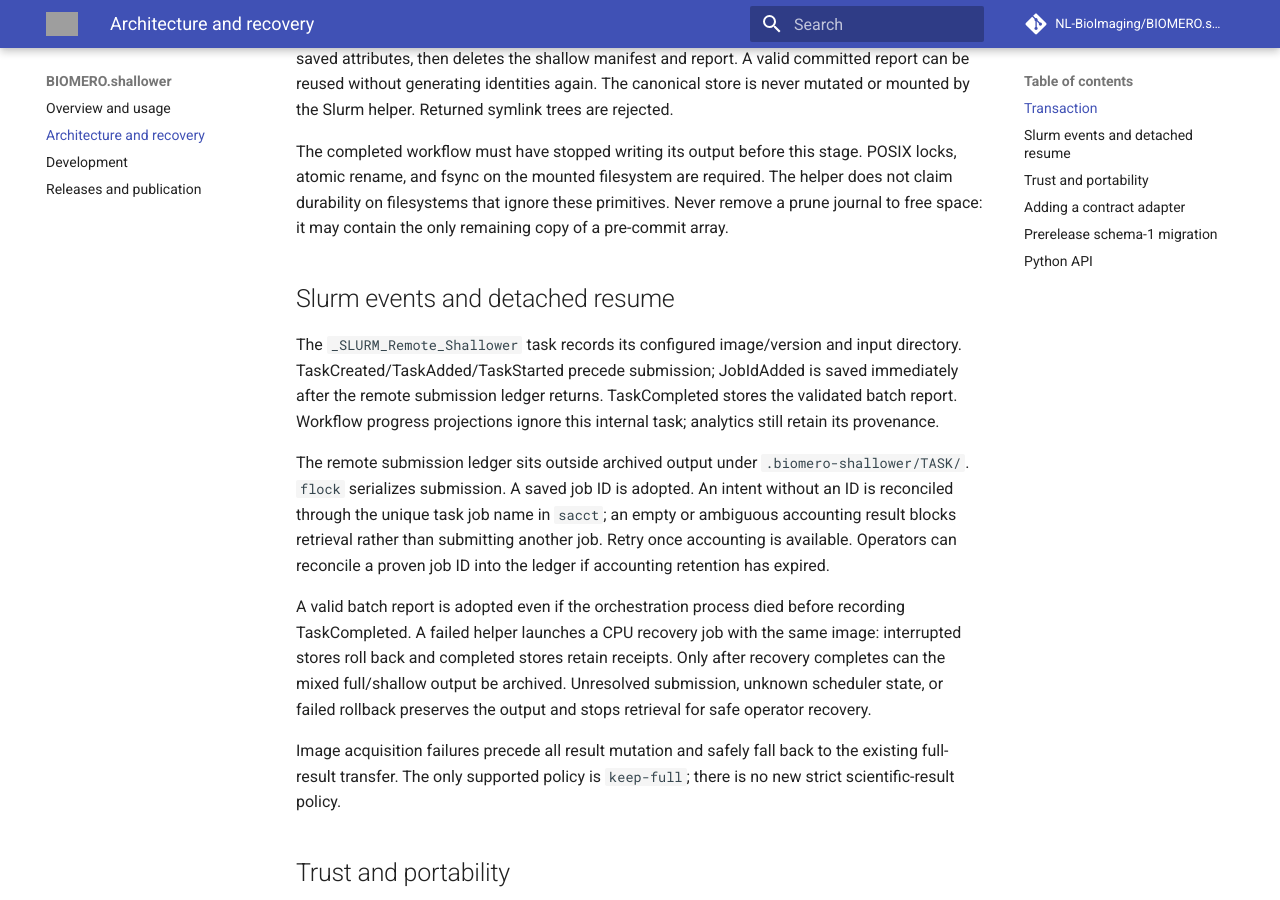
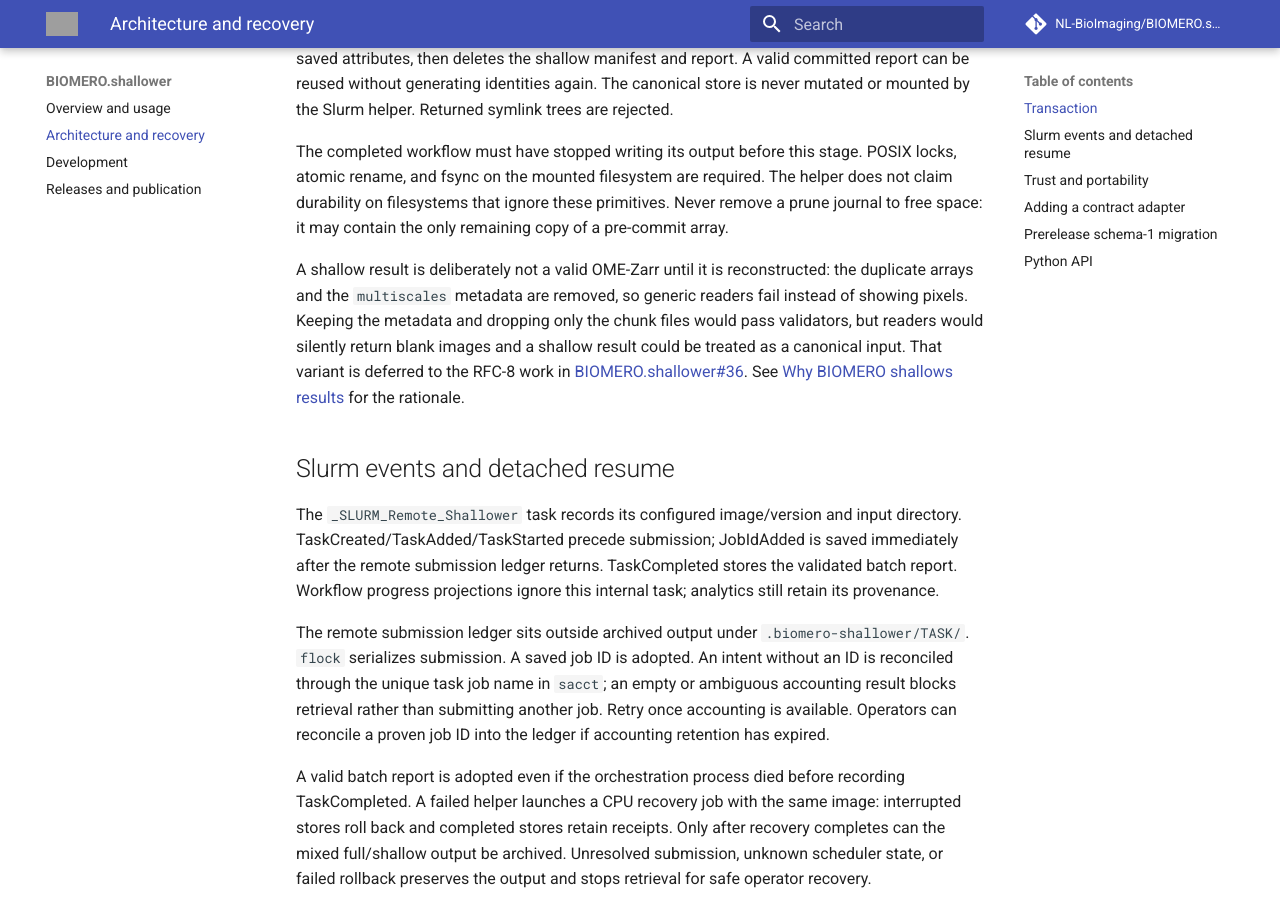
Before and after one commit to NL-BioImaging/BIOMERO.shallower, an MkDocs documentation site: the page built from docs/architecture.md, in a window 1280 px wide and 900 px high, scrolled down 1183 px. Built offline with MkDocs 1.6.1 and Material for MkDocs 9.7.7, drawn with Linux system fonts in a browser that asks for light colours; comment, search, counter and statistics services are not loaded; grey boxes are pictures that could not be loaded.

Commit message:
docs: explain why a shallow result is deliberately not a valid OME-Zarr
Co-Authored-By: Claude Sonnet 5.5 <noreply@anthropic.com>

```diff
--- a/docs/architecture.md
+++ b/docs/architecture.md
@@ -54,6 +54,16 @@ POSIX locks, atomic rename, and fsync on the mounted filesystem are required.
 The helper does not claim durability on filesystems that ignore these primitives.
 Never remove a prune journal to free space: it may contain the only remaining
 copy of a pre-commit array.
+
+A shallow result is deliberately not a valid OME-Zarr until it is
+reconstructed: the duplicate arrays and the `multiscales` metadata are removed,
+so generic readers fail instead of showing pixels. Keeping the metadata and
+dropping only the chunk files would pass validators, but readers would silently
+return blank images and a shallow result could be treated as a canonical input.
+That variant is deferred to the RFC-8 work in
+[BIOMERO.shallower#36](https://github.com/NL-BioImaging/BIOMERO.shallower/issues/36).
+See [Why BIOMERO shallows results](https://nl-bioimaging.github.io/NL-BIOMERO/developer/biomero-shallow-zarr.html)
+for the rationale.
 
 ## Slurm events and detached resume
 
```
